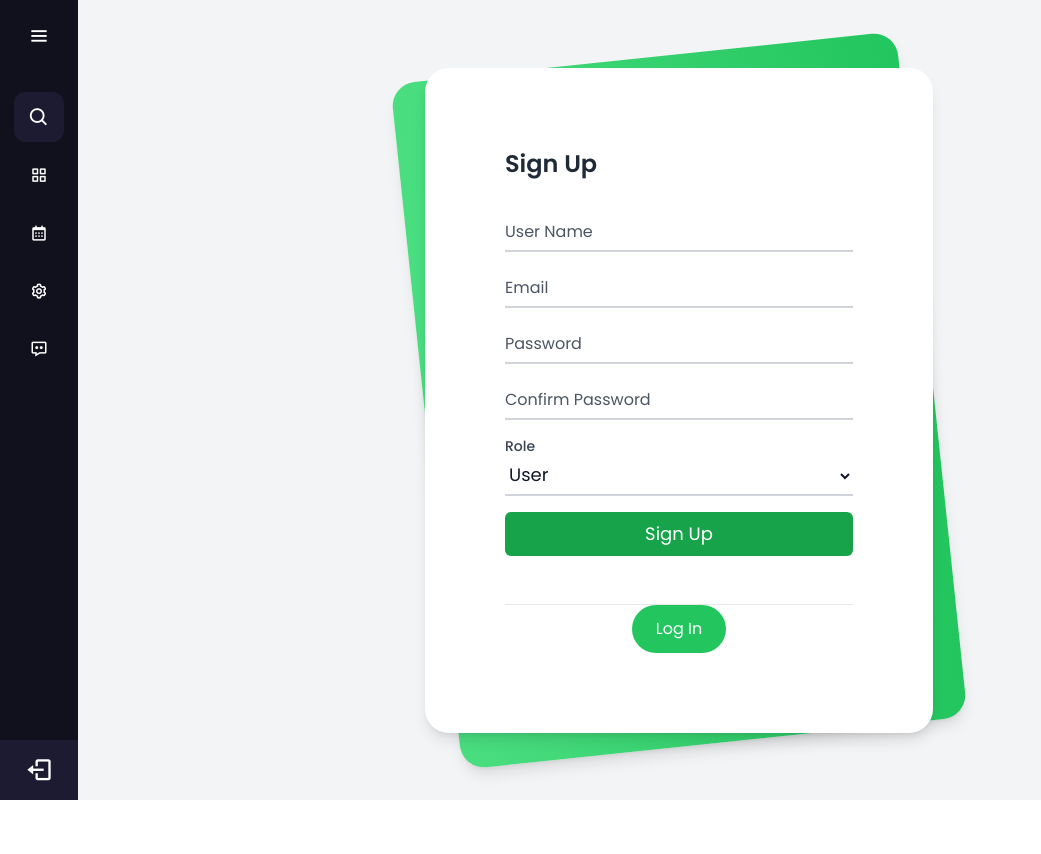
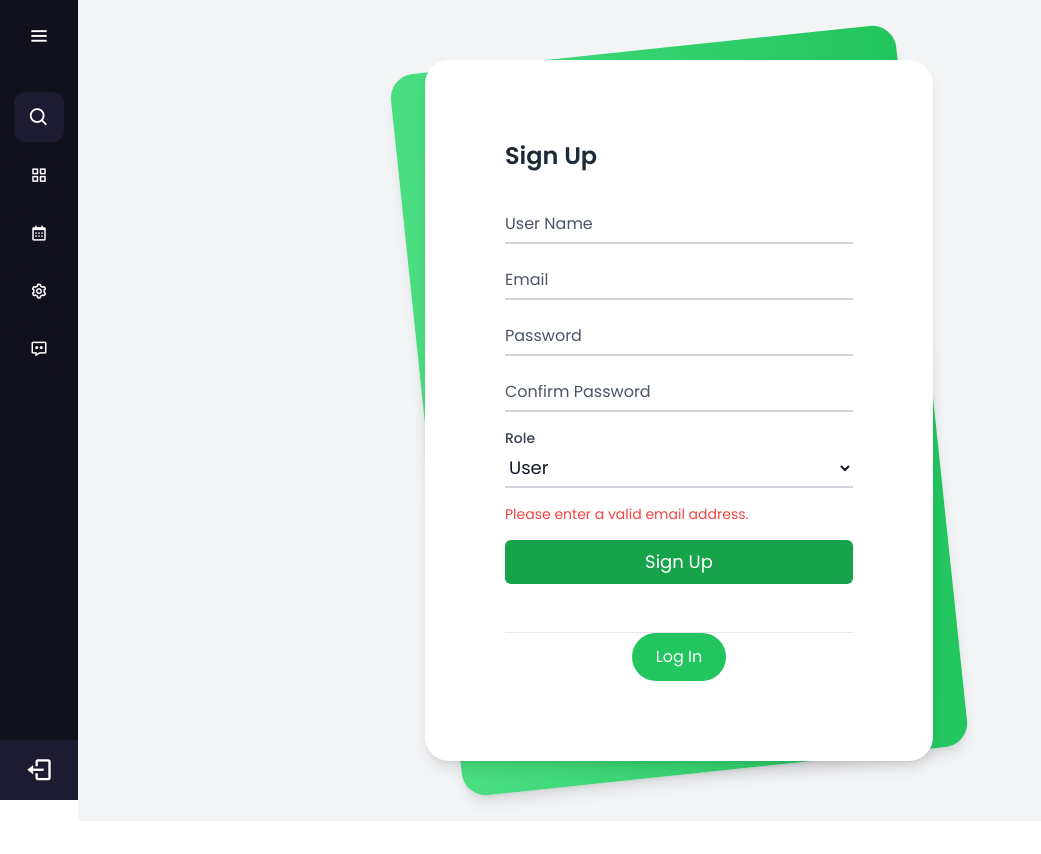
Before and after one commit to mobinmohammadi10/dashboard, a Vue app: page /signup in a window 1280 px wide. Shown: the whole page, without its empty margins (0-1041 px from the left). Built offline with nearby package versions, Linux system fonts and the light colour scheme.

Commit message:
Make a validation for email address and manage other responses

```diff
--- a/src/views/SignUpPage.vue
+++ b/src/views/SignUpPage.vue
@@ -44,6 +44,7 @@
                   </select>
                 </div>
 
+                <p v-if="invalidEmail" class="text-sm text-red-500">Please enter a valid email address.</p>
                 <p v-if="passwordMismatch" class="text-sm text-red-500">Passwords do not match.</p>
                 <button
                   type="submit"
@@ -93,13 +94,23 @@ const fields = {
 confirmPassword: 'Confirm Password'
 }
 
+//Define the regex pattern for a email format
+const emailPattern = /^[^\s@]+@[^\s@]+\.[^\s@]+$/
+
 const passwordMismatch = computed(() => form.value.password !== form.value.confirmPassword)
+const invalidEmail = computed(() => !emailPattern.test(form.value.email))
 
 const handleSignup = async () => {
 if (passwordMismatch.value) {
   signupMessage.value = 'Passwords do not match.'
   return
 }
+
+if (invalidEmail.value) {
+  signupMessage.value = 'Please enter a valid email address'
+  return
+}
+
 try {
   const res = await axios.post('http://localhost:3000/register', {
     username: form.value.username,
@@ -114,7 +125,12 @@ const handleSignup = async () => {
   }
 } catch (error) {
   if (error.response) {
+    if (error.response.status >= 400 && error.response.status < 500) {
     signupMessage.value = error.response.data.message
+  }
+  else if (error.response.status >= 500 && error.response.status < 600) {
+    alert ('Server error occurred. Please try again later.')
+  }
 } else {
     console.error('Error signing up:', error.message)
   }
```
Lines whose indentation alone changed are shown as unchanged.
